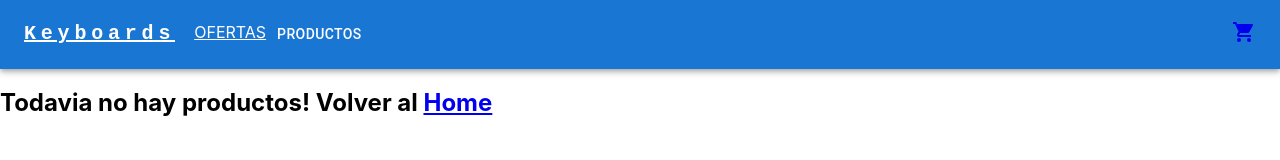
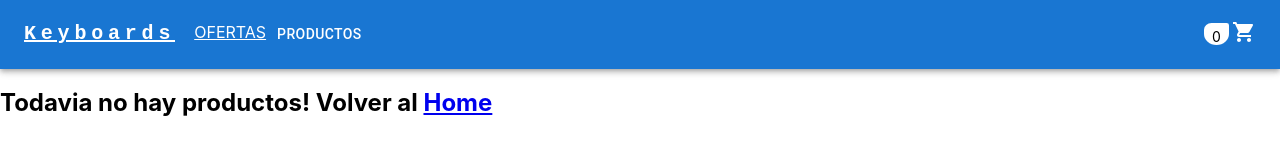
Before and after one commit to GuadalupeVelazquez/Idea-Velazquez, a React (Create React App) app: page /cart in a window 1280 px wide. Shown: the top 160 px of the page. Built offline with nearby package versions, Linux system fonts and the light colour scheme.

Commit message:
arreglos en el contador de icono carrito

```diff
--- a/src/components/Cart/Cart.js
+++ b/src/components/Cart/Cart.js
@@ -1,5 +1,3 @@
-
-// import { PictureAsPdf } from '@mui/icons-material';
 import React, { useContext } from 'react'
 import {Link} from 'react-router-dom'
 import { CartContext } from '../../context/cartContext'
@@ -26,7 +24,6 @@ const Cart = () => {
           <div>
             <h3>{prod.item.nombre}</h3>
             <h3>Unidades: {prod.cantidad}</h3>
-            {/* <h4>{prod.item.precio}</h4> */}
             <h4>Precio: ${prod.cantidad > 1 ? (prod.item.precio*prod.cantidad
               ) : (prod.item.precio)}</h4>
           </div>
--- a/src/components/Cartwidget/CartWidget.js
+++ b/src/components/Cartwidget/CartWidget.js
@@ -1,13 +1,42 @@
 import ShoppingCartIcon from '@mui/icons-material/ShoppingCart';
 import { Link } from 'react-router-dom';
-import React from 'react';
+import React, { useContext } from 'react';
+import { CartContext } from '../../context/cartContext'
 
 export const CartWidget = () => {
+    const styles={
+        containter:{
+            display:"flex",
+        },
+        counter:{
+            color: "black",
+            margin:"3px",
+            padding:"5px",
+            borderRadius:"30% 10% 50% 50%",
+            backgroundColor:"white",
+            fontSize:"14px",
+            width:"12px",
+            height:"12px",
+            paddingLeft:"8px"
+        },
+
+        carrito:{
+
+            color:"white",
+        }
+    }
+
+
+    const {cart} = useContext (CartContext);
+    let cant =0;
+    for (let i = 0; i < cart.length; i++) {
+        cant=cant+cart[i].cantidad
+    }
+
     return(
-        <div>
-
-    <Link to= '/cart'> <ShoppingCartIcon/></Link>
-
+        <div style={styles.containter}>
+            <span style={styles.counter}>{cant}</span>
+            <Link style={styles.carrito} to= '/cart'> <ShoppingCartIcon/></Link>
         </div>
     )
 };
--- a/src/components/Navbar/Navbar.js
+++ b/src/components/Navbar/Navbar.js
@@ -14,7 +14,6 @@ import MenuItem from '@mui/material/MenuItem';
 import AdbIcon from '@mui/icons-material/Adb';
 import CartWidget from '../Cartwidget/CartWidget';
 import {Link, NavLink} from 'react-router-dom'
-// import { padding } from '@mui/system';
 
 const styles ={
   style :{
```
